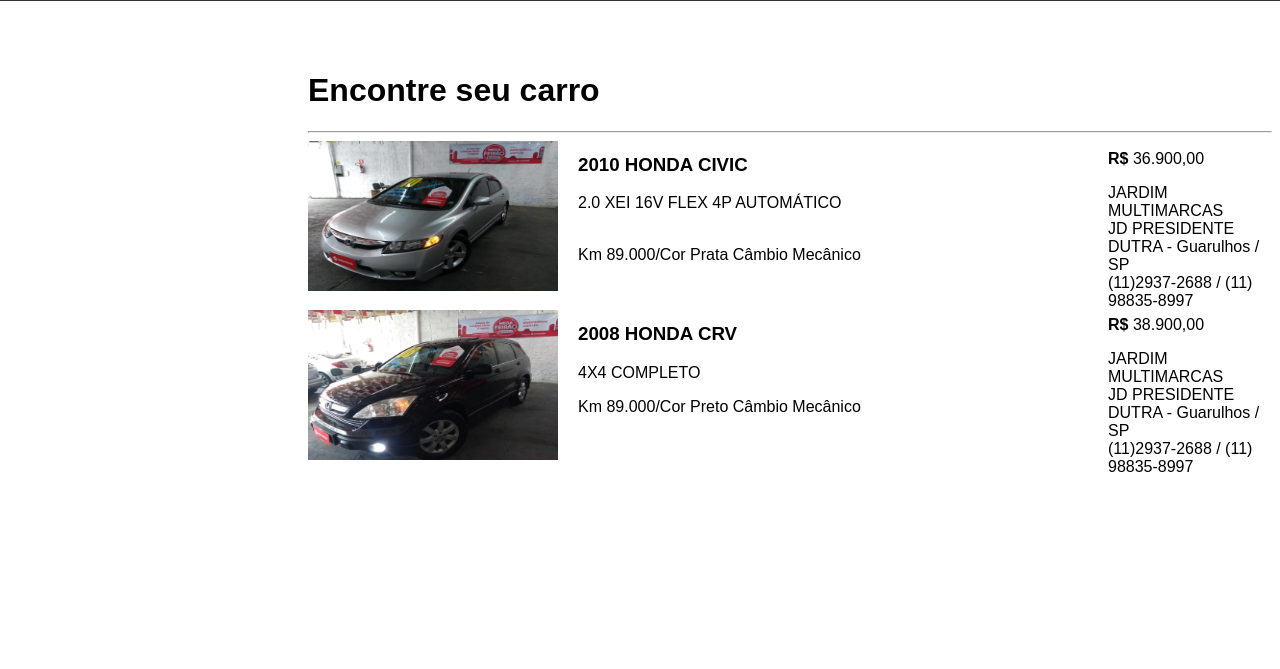
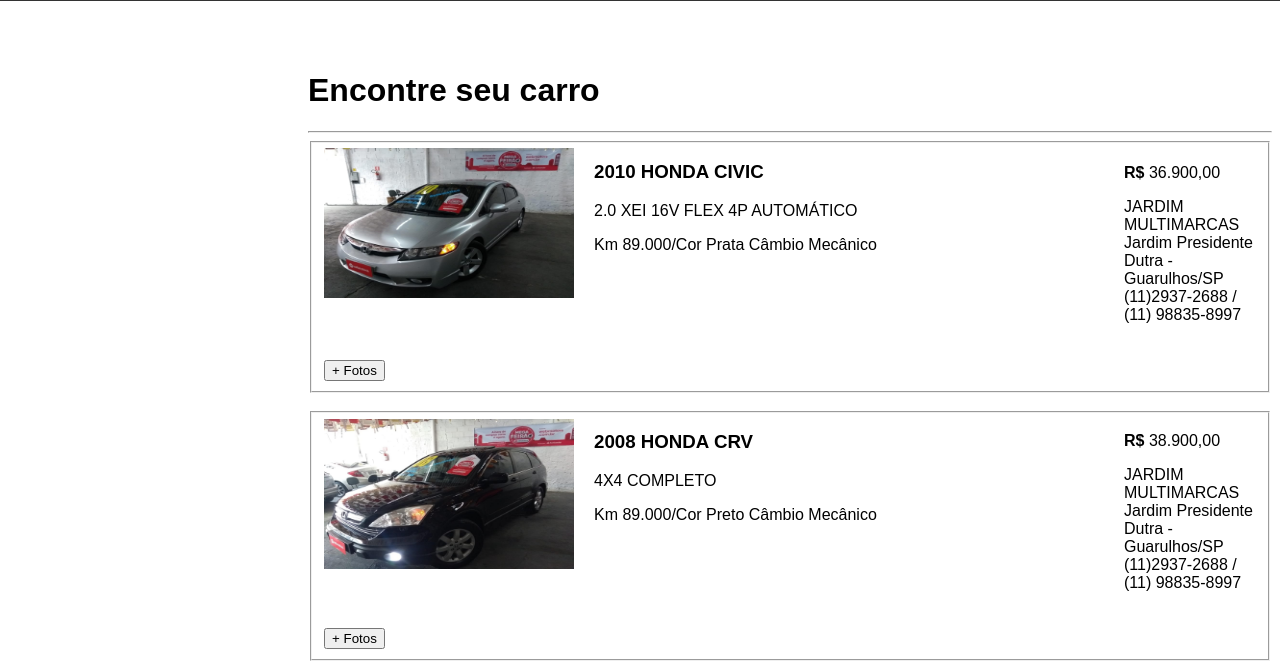
Before and after one commit to Anddersson/Jardim-Multimarcas, a PHP site: page /estoque2.html in a window 1280 px wide. Shown: the part 228-897 px from the top of the page. Before the commit the page ends 700 px from the top, so only its background shows below. Run offline with PHP 8.4, Linux system fonts and the light colour scheme.

Commit message:
Add files via upload

```diff
--- a/estilo.css
+++ b/estilo.css
@@ -41,14 +41,12 @@ body{
     margin-left: 270px;
 }
 .texto_02{
-    margin-top: -130px;
+    margin-top: -160px;
     margin-left: 800px;
 }
-.texto_03{
-    margin-top: -160px;
-    margin-left: 270px;
+
+button{
+    width: 10%;
+    height: 5%;
+
 }
-.texto_04{
-    margin-top: -150px;
-    margin-left: 800px;
-}
--- a/estoque2.html
+++ b/estoque2.html
@@ -5,6 +5,7 @@
     <meta name="viewport" content="width=device-width, initial-scale=1.0">
     <title> Home - Jardim Multimarcas </title>
     <link rel="stylesheet" type="text/css" href="estilo.css" media="screen" />
+
 </head>
 <body>
     <div class="logo">
@@ -24,37 +25,59 @@
         <P><h1>Encontre seu carro</h1></P>
         <hr>
         <!--Lista de carros por item inicio-->
+        <fieldset>
         <img class="item_001" src="image/CIVIC.jpeg"  height="150px" width="250px">
         <div class="texto_lista_carros">
             <div class="texto_01">
                 <h3>2010 HONDA CIVIC</h3>
-                <P>2.0 XEI 16V FLEX 4P AUTOMÁTICO</p><br>
+                <P>2.0 XEI 16V FLEX 4P AUTOMÁTICO</p>
                 Km 89.000/Cor Prata Câmbio Mecânico
-            </div>
+            </div>  <br><br><br>
             <div class="texto_02">
                 <p><b>R$</b> 36.900,00</p>
                 JARDIM MULTIMARCAS<br>
-                JD PRESIDENTE DUTRA - Guarulhos / SP <br>
+                Jardim Presidente Dutra - Guarulhos/SP <br>
                 (11)2937-2688 / (11) 98835-8997
-            </div>
+            </div><br><br>
+
+
+
+                <script type="text/javascript">
+                  function Nova()
+                  {
+                  location.href="testeimage.html"
+                  }
+                  </script>
+                  <input type="button" value="+ Fotos" onClick="Nova()">
+
+
         </div>
-
+    </fieldset>
+    <br>
+        <fieldset>
         <img class="item_002" src="image/CRV.jpeg"  height="150px" width="250px">
         <div class="texto_lista_carros">
-            <div class="texto_03">
+            <div class="texto_01">
                 <h3>2008 HONDA CRV</h3>
                 <P>4X4 COMPLETO</P>
                 Km 89.000/Cor Preto
-                Câmbio Mecânico</p><br>
+                Câmbio Mecânico</p><br><br>
             </div>
-            <div class="texto_04">
+            <div class="texto_02">
                 <p><b>R$</b> 38.900,00</p>
                 JARDIM MULTIMARCAS<br>
-                JD PRESIDENTE DUTRA - Guarulhos / SP <br>
+                Jardim Presidente Dutra - Guarulhos/SP <br>
                 (11)2937-2688 / (11) 98835-8997
             </div>
-        </div>
-
+        </div><br><br>
+        <script type="text/javascript">
+            function Nova()
+            {
+            location.href="testeimage.html"
+            }
+            </script>
+            <input type="button" value="+ Fotos" onClick="Nova()">
+    </fieldset>
 
 
 
```
